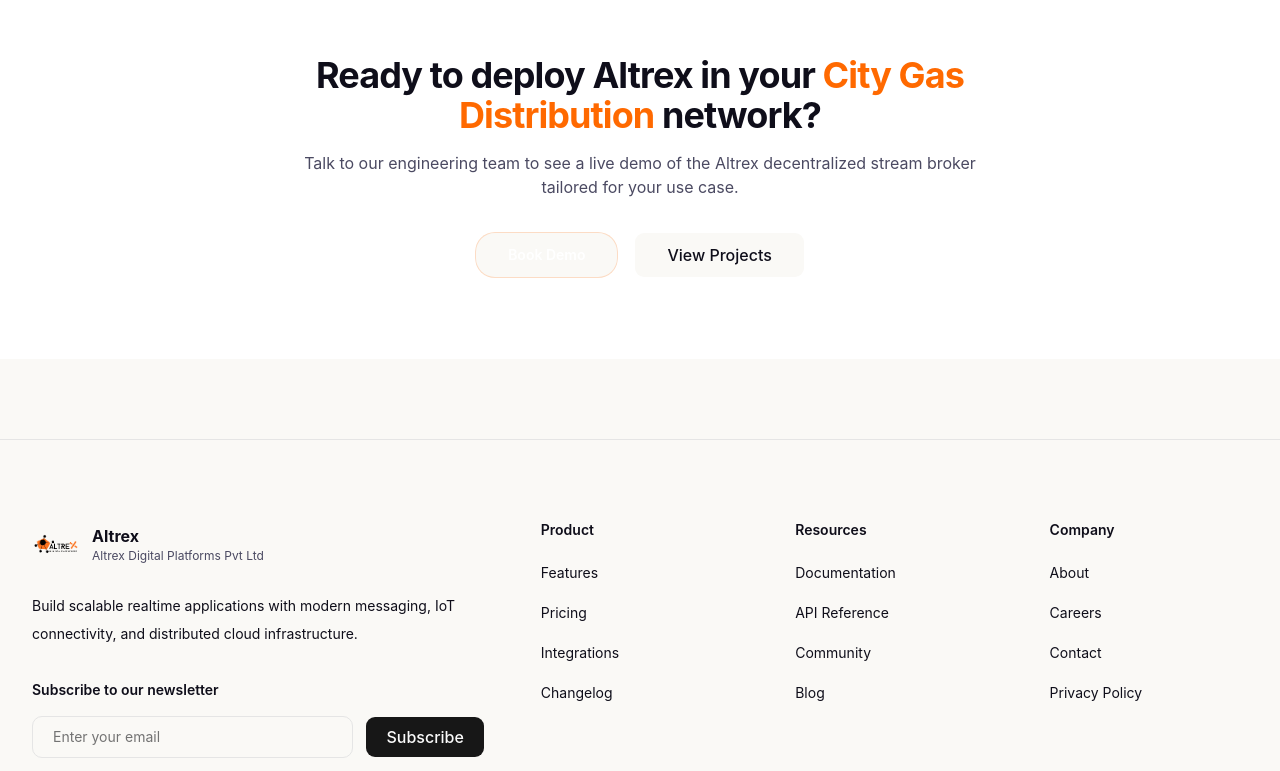
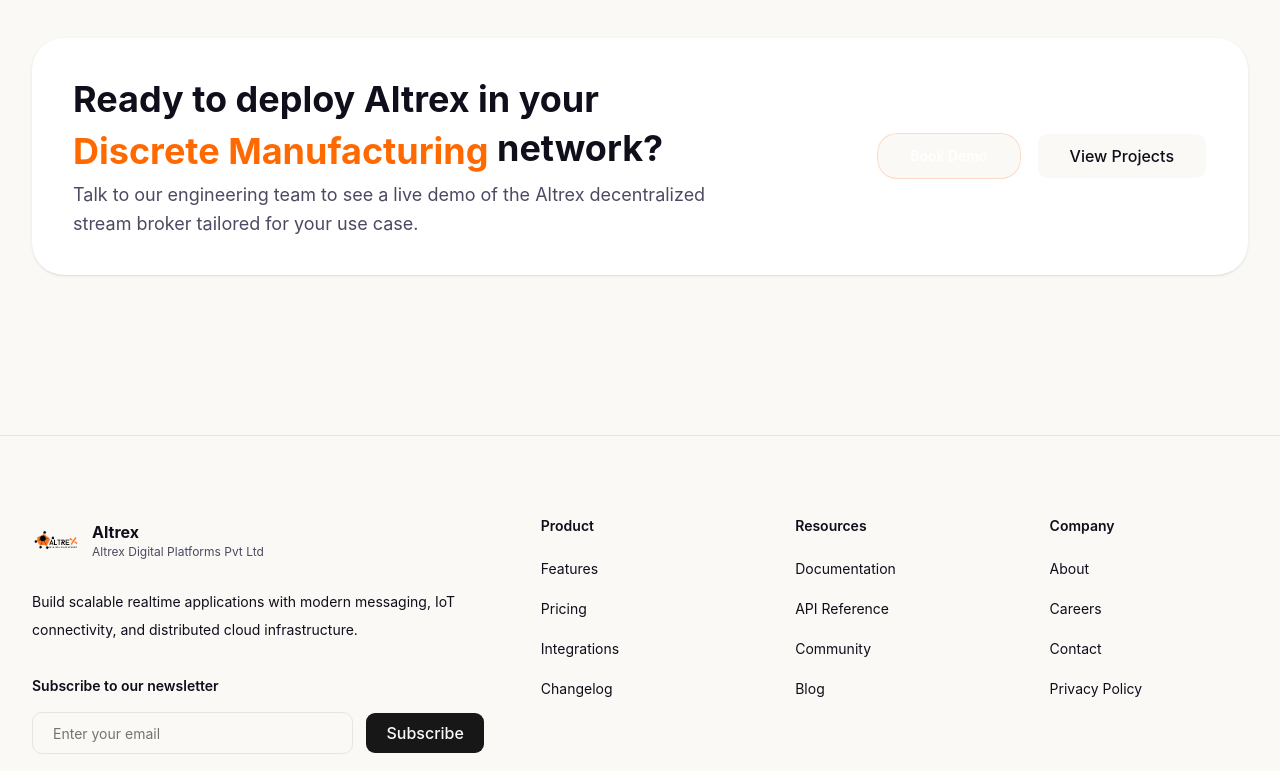
Before and after one commit to Jay09990/altrex-design-2, a React (Vite) app: page /industries in a window 1280 px wide. Shown: the part 5067-5838 px from the top of the page. Built offline with nearby package versions, Linux system fonts and the light colour scheme; a web font is replaced by a local one.

Commit message:
feat: implement Solutions, Industries, and Projects pages with section components including Hero, CTA, and UseCases.

```diff
--- a/src/components/sections/CTA.tsx
+++ b/src/components/sections/CTA.tsx
@@ -1,8 +1,6 @@
 import * as React from "react";
 import {
-  BookOpen,
   Contact,
-  Zap,
 } from "lucide-react";
 
 import { Button } from "../ui/button";
--- a/src/components/sections/HeroSection.tsx
+++ b/src/components/sections/HeroSection.tsx
@@ -1,5 +1,5 @@
 import { useEffect, useRef } from "react";
-import { ArrowRight, Play } from "lucide-react";
+import { Play } from "lucide-react";
 import { motion, type Variants } from "framer-motion";
 import { gsap } from "gsap";
 import useMagneticButton from "@/hooks/useMagneticButton";
--- a/src/components/sections/UseCases.tsx
+++ b/src/components/sections/UseCases.tsx
@@ -9,11 +9,9 @@
   Building2,
   Car,
   Factory,
-  HeartPulse,
   MapPinned,
   Shield,
   Smartphone,
-  Sprout,
 } from "lucide-react";
 
 import { Badge } from "../ui/badge";
--- a/src/pages/Industries.tsx
+++ b/src/pages/Industries.tsx
@@ -1,6 +1,6 @@
 import { useState, useEffect, useMemo } from "react";
 import { useSearchParams, useNavigate, Link } from "react-router-dom";
-import { motion } from "framer-motion";
+import { motion, AnimatePresence } from "framer-motion";
 import {
   Activity,
   ArrowRight,
@@ -103,6 +103,15 @@
 
   // Active sector selection
   const [activeSectorId, setActiveSectorId] = useState<string>(sectorParam || "cgd");
+
+  const [currentIndustryIndex, setCurrentIndustryIndex] = useState(0);
+
+  useEffect(() => {
+    const interval = setInterval(() => {
+      setCurrentIndustryIndex((prev) => (prev + 1) % INDUSTRIES.length);
+    }, 2500);
+    return () => clearInterval(interval);
+  }, []);
 
 
 
@@ -727,15 +736,33 @@
       </div>
 
       {/* ── SECTION 5: PAGE-LEVEL CTA ── */}
-      <div className="border-t border-white/5 bg-[var(--bg-surface)] py-20">
-        <div className="mx-auto max-w-4xl px-6 text-center">
-          <h2 className="text-3xl font-bold tracking-tight text-[var(--text-primary)] sm:text-4xl mb-4">
-            Ready to deploy Altrex in your <span className="text-orange-500">{activeSector.name}</span> network?
+      <section className="relative overflow-hidden bg-transparent mx-auto max-w-7xl px-6 pt-16 pb-20 lg:px-8">
+        <div className="relative overflow-hidden rounded-[2rem] border border-white/10 bg-[var(--bg-surface)] px-10 py-9 text-[var(--text-primary)] shadow-sm">
+          <div className="flex flex-col lg:flex-row lg:items-center justify-between gap-6">
+            <div>
+              <h2 className="font-bold text-3xl sm:text-4xl text-[var(--text-primary)] leading-snug">
+                Ready to deploy Altrex in your{" "}
+                <span className="inline-flex text-orange-500 overflow-hidden align-bottom" style={{ height: "1.3em" }}>
+                  <AnimatePresence mode="wait">
+                    <motion.span
+                      key={currentIndustryIndex}
+                      initial={{ y: 30, opacity: 0 }}
+                      animate={{ y: 0, opacity: 1 }}
+                      exit={{ y: -30, opacity: 0 }}
+                      transition={{ duration: 0.3 }}
+                      className="inline-block"
+                    >
+                      {INDUSTRIES[currentIndustryIndex].name}
+                    </motion.span>
+                  </AnimatePresence>
+                </span>{" "}
+                network?
               </h2>
-          <p className="text-[var(--text-secondary)] mb-8 max-w-2xl mx-auto">
+              <p className="mt-1.5 text-lg text-[var(--text-secondary)] max-w-2xl leading-relaxed">
                 Talk to our engineering team to see a live demo of the Altrex decentralized stream broker tailored for your use case.
               </p>
-          <div className="flex flex-col sm:flex-row items-center justify-center gap-4">
+            </div>
+            <div className="flex flex-col sm:flex-row items-center gap-4 shrink-0">
               <StarBorder
                 as="button"
                 className="w-full sm:w-auto"
@@ -756,6 +783,7 @@
             </div>
           </div>
         </div>
+      </section>
     </div>
   );
 };
--- a/src/pages/Projects.tsx
+++ b/src/pages/Projects.tsx
@@ -13,7 +13,6 @@
   Zap,
   Layers,
   Lock,
-  BookOpen,
   Contact,
 } from "lucide-react";
 
--- a/src/pages/Solutions.tsx
+++ b/src/pages/Solutions.tsx
@@ -1,4 +1,4 @@
-import { motion, AnimatePresence } from "framer-motion";
+import { motion } from "framer-motion";
 import { Link } from "react-router-dom";
 import {
   Activity,
@@ -12,14 +12,13 @@
   Truck,
   Sun,
   Leaf,
-  BookOpen,
   Contact,
 } from "lucide-react";
 import { Badge } from "@/components/ui/badge";
 import Architecture from "@/components/sections/Architecture";
 import CharReveal from "@/components/CharReveal";
 import CoreFeatures from "@/components/sections/CoreFeatures";
-import CTA from "@/components/sections/CTA";
+
 import InViewDecryptedText from "@/components/InViewDecryptedText";
 import ROIMetricsCascade from "@/components/sections/ROIMetricsCascade";
 import StatisticsSection from "@/components/sections/StatisticsSection";
@@ -51,7 +50,7 @@
 // ─────────────────────────────────────────────
 // Data
 // ─────────────────────────────────────────────
-const INDUSTRY_SOLUTIONS: IndustrySolution[] = [
+const _INDUSTRY_SOLUTIONS: IndustrySolution[] = [
   {
     id: "cgd",
     label: "CGD",
@@ -347,7 +346,7 @@
 // ─────────────────────────────────────────────
 
 /** Single numbered solution row — mirrors the reference image layout */
-function SolutionRow({ item, accent, index }: { item: SolutionItem; accent: string; index: number }) {
+function _SolutionRow({ item, accent, index }: { item: SolutionItem; accent: string; index: number }) {
   return (
     <motion.div
       initial={{ opacity: 0, x: 24 }}
@@ -384,7 +383,7 @@
 }
 
 /** Left panel — big circle with title */
-function IndustryHeroPanel({ solution }: { solution: IndustrySolution }) {
+function _IndustryHeroPanel({ solution }: { solution: IndustrySolution }) {
   return (
     <motion.div
       key={solution.id + "-panel"}
@@ -436,7 +435,7 @@
 // ─────────────────────────────────────────────
 // Industry selector tab
 // ─────────────────────────────────────────────
-function IndustryTab({
+function _IndustryTab({
   solution,
   active,
   onClick,
```
Lines whose indentation alone changed are shown as unchanged.
